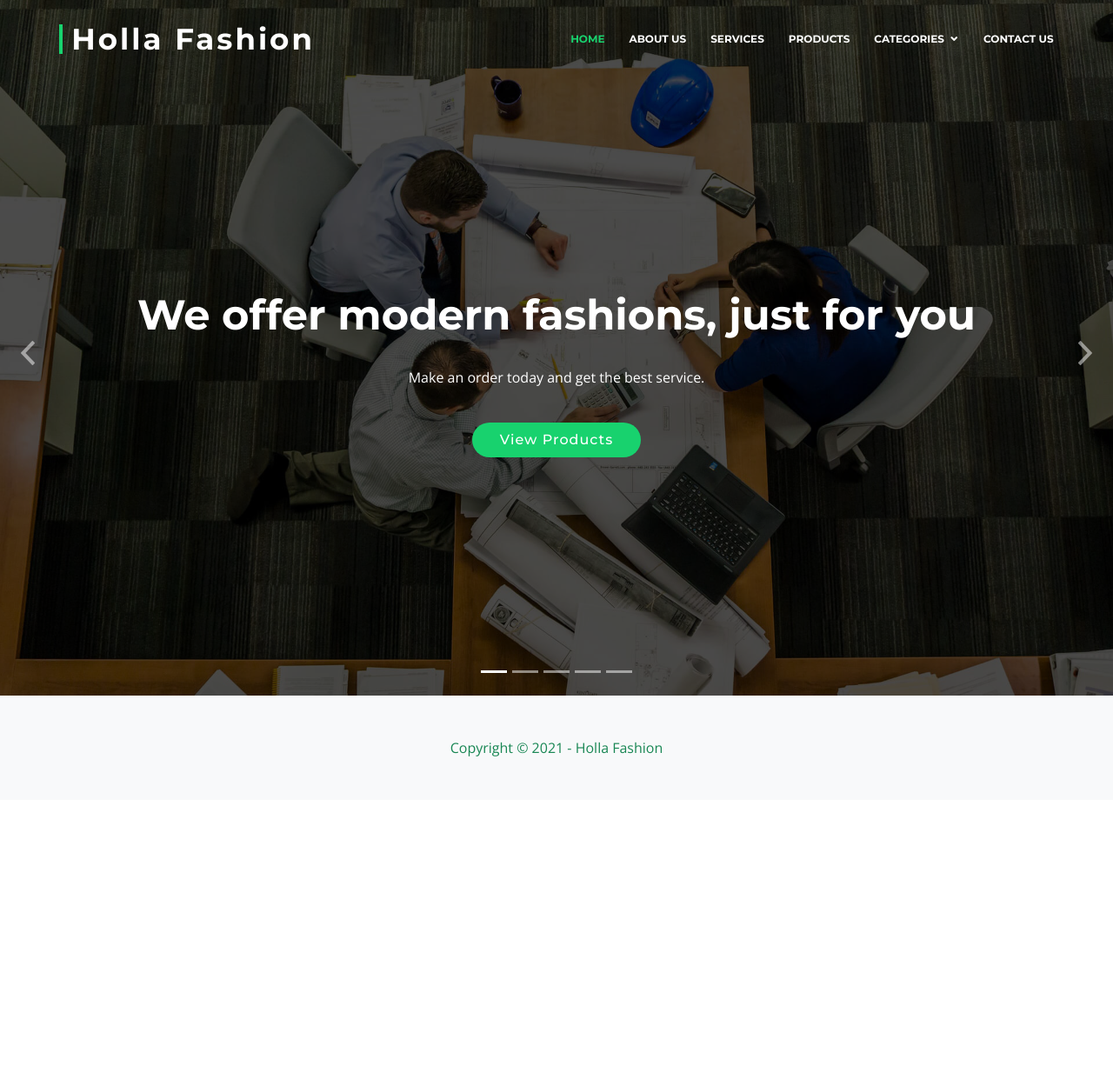
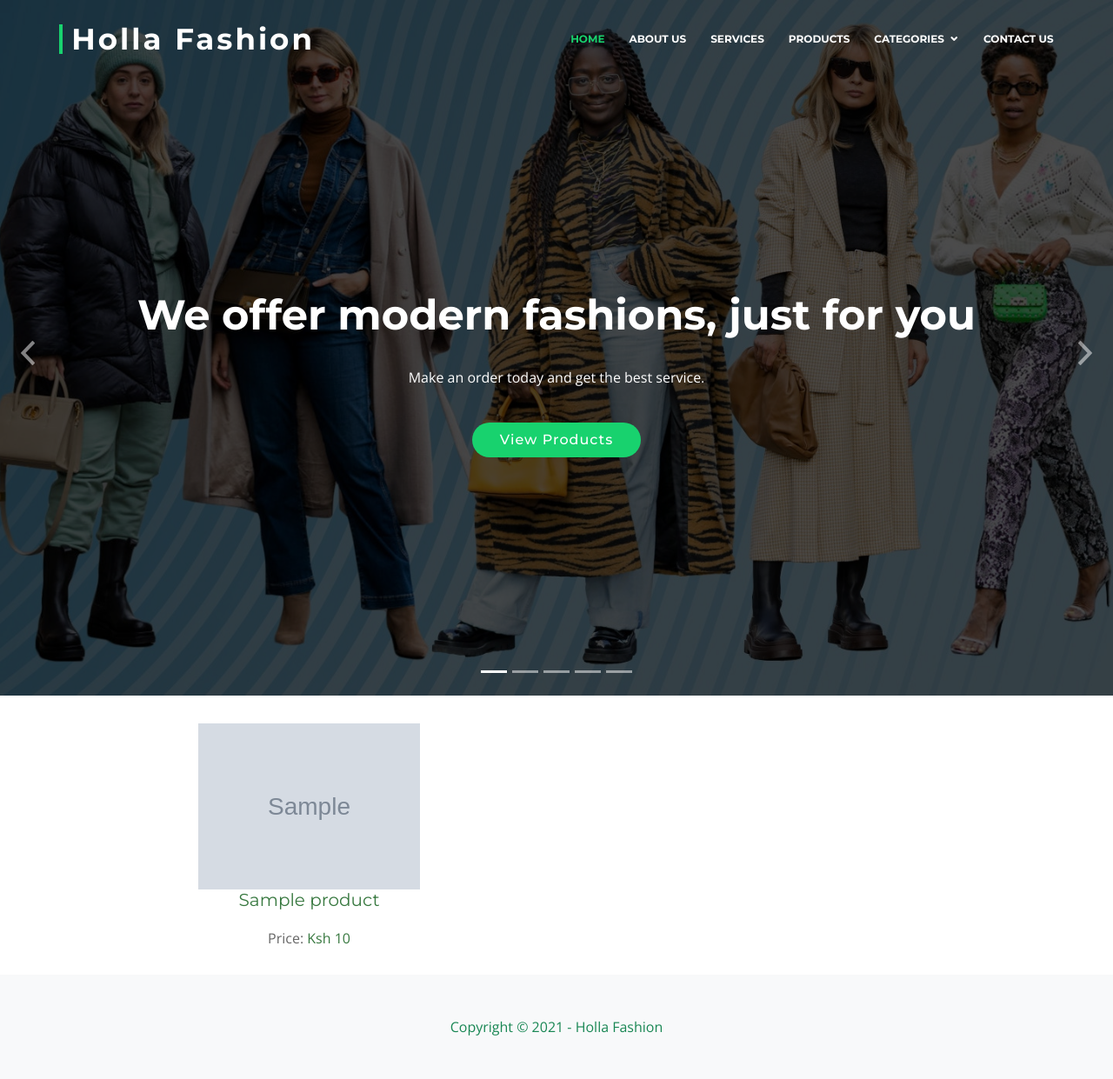
Before and after one commit to ngetichnicholas/E-Products, a Django app: page / in a window 1280 px wide. Shown: the whole page at 87% size. Before the commit the page ends 870 px from the top, so only its background shows below. Run offline with Django 3.2, Linux system fonts and the light colour scheme; tables that the repository leaves empty hold one stand-in row (values such as "Sample post"); grey boxes marked "Sample" are stand-in pictures; some libraries are stand-ins or nearby versions; some web fonts are replaced.

Commit message:
Update products and banner

```diff
--- a/products/admin.py
+++ b/products/admin.py
@@ -4,3 +4,4 @@ from .models import *
 # Register your models here.
 admin.site.register(Product)
 admin.site.register(User)
+admin.site.register(Category)
--- a/products/models.py
+++ b/products/models.py
@@ -26,6 +26,9 @@ class User(AbstractUser):
 class Category(models.Model):
   name = models.CharField(max_length=40)
 
+  def __str__(self):
+      return self.name
+
 class Product(models.Model):
   name = models.CharField(max_length=144)
   category = models.ForeignKey(Category,on_delete=CASCADE)
@@ -33,6 +36,8 @@ class Product(models.Model):
   price = models.IntegerField()
   quantity = models.IntegerField()
   image = models.ImageField(upload_to = 'products')
+  uploaded_at = models.DateTimeField(auto_now_add=True)
+  updated_at = models.DateTimeField(auto_now=True)
 
   def __str__(self):
       return self.name
--- a/products/static/css/styles.css
+++ b/products/static/css/styles.css
@@ -2,14 +2,24 @@
     background-image: url(../assets/img/intro-carousel/1.jpg)
 }
 .banner2 {
+    background-image: url(../assets/img/intro-carousel/4.jpg)
+}
+.banner3 {
+    background-image: url(../assets/img/intro-carousel/5.jpg)
+}
+.banner4 {
+    background-image: url(../assets/img/intro-carousel/6.jpeg)
+}
+.banner5 {
     background-image: url(../assets/img/intro-carousel/2.jpg)
 }
-.banner3 {
-    background-image: url(../assets/img/intro-carousel/3.jpg)
+.product img {
+    width: 100%;
+    margin-top: 2rem;
 }
-.banner4 {
-    background-image: url(../assets/img/intro-carousel/4.jpg)
+.product {
+    text-align: center;
 }
-.banner5 {
-    background-image: url(../assets/img/intro-carousel/5.jpg)
+.product-name,.price {
+    color: #37783F;
 }
--- a/products/templates/index.html
+++ b/products/templates/index.html
@@ -15,7 +15,8 @@
             <div class="container">
               <h2 class="animate__animated animate__fadeInDown">We offer modern fashions, just for you</h2>
               <p class="animate__animated animate__fadeInUp">Make an order today and get the best service.</p>
-                <a href="#featured-services" class="btn-get-started scrollto animate__animated animate__fadeInUp">View Products</a>
+              <a href="#featured-services" class="btn-get-started scrollto animate__animated animate__fadeInUp">View
+                Products</a>
             </div>
           </div>
         </div>
@@ -24,8 +25,10 @@
           <div class="carousel-container">
             <div class="container">
               <h2 class="animate__animated animate__fadeInDown">Shirts Category</h2>
-                <p class="animate__animated animate__fadeInUp">We have shirts for women,men and children. The prices are customer friendly. Make an order now</p>
-                <a href="#featured-services" class="btn-get-started scrollto animate__animated animate__fadeInUp">View Products</a>
+              <p class="animate__animated animate__fadeInUp">We have shirts for women,men and children. The prices are
+                customer friendly. Make an order now</p>
+              <a href="#featured-services" class="btn-get-started scrollto animate__animated animate__fadeInUp">View
+                Products</a>
             </div>
           </div>
         </div>
@@ -34,8 +37,10 @@
           <div class="carousel-container">
             <div class="container">
               <h2 class="animate__animated animate__fadeInDown">General Category</h2>
-                <p class="animate__animated animate__fadeInUp">Here we offer trousers for both women and men, blouses,skirts, sweaters and many other demanding products. Check our products and make an order now</p>
-                <a href="#featured-services" class="btn-get-started scrollto animate__animated animate__fadeInUp">View Products</a>
+              <p class="animate__animated animate__fadeInUp">Here we offer trousers for both women and men,
+                blouses,skirts, sweaters and many other demanding products. Check our products and make an order now</p>
+              <a href="#featured-services" class="btn-get-started scrollto animate__animated animate__fadeInUp">View
+                Products</a>
             </div>
           </div>
         </div>
@@ -44,8 +49,10 @@
           <div class="carousel-container">
             <div class="container">
               <h2 class="animate__animated animate__fadeInDown">Suit Category</h2>
-                <p class="animate__animated animate__fadeInUp">We have suits combinations for both women and men. Check on our suit shop and make an order now.</p>
-                <a href="#featured-services" class="btn-get-started scrollto animate__animated animate__fadeInUp">View Products</a>
+              <p class="animate__animated animate__fadeInUp">We have suits combinations for both women and men. Check on
+                our suit shop and make an order now.</p>
+              <a href="#featured-services" class="btn-get-started scrollto animate__animated animate__fadeInUp">View
+                Products</a>
             </div>
           </div>
         </div>
@@ -54,8 +61,10 @@
           <div class="carousel-container">
             <div class="container">
               <h2 class="animate__animated animate__fadeInDown">Shoes Category</h2>
-                <p class="animate__animated animate__fadeInUp">We have different shoe designs for men, women and children. Check on our shoe shop and make an order today.</p>
-                <a href="#featured-services" class="btn-get-started scrollto animate__animated animate__fadeInUp">View Products</a>
+              <p class="animate__animated animate__fadeInUp">We have different shoe designs for men, women and children.
+                Check on our shoe shop and make an order today.</p>
+              <a href="#featured-services" class="btn-get-started scrollto animate__animated animate__fadeInUp">View
+                Products</a>
             </div>
           </div>
         </div>
@@ -74,5 +83,24 @@
 
     </div>
   </div>
-  </section><!-- End Intro Section -->
+</section>
+<!-- End Intro Section -->
+<div class="container-fluid">
+  <div class="row">
+    <div class="col-md-2"></div>
+    <div class="col-md-8">
+      <div class="row">
+        {% for product in products %}
+        <div class="col-md-4 product">
+          <img src="{{product.image.url}}" alt="">
+          <h5 class="product-name">{{product.name}}</h5>
+          <p>Price: <span class="price">Ksh {{product.price}}</span></p>
+        </div>
+        {% endfor %}
+
+      </div>
+    </div>
+    <div class="col-md-2"></div>
+  </div>
+</div>
 {% endblock %}
--- a/products/templates/navbar.html
+++ b/products/templates/navbar.html
@@ -5,13 +5,13 @@
 
       <div class="row justify-content-center">
         <div class="col-xl-11 d-flex align-items-center">
-          <h1 class="logo mr-auto"><a href="{url 'index' %}">Holla Fashion</a></h1>
+          <h1 class="logo mr-auto"><a href="{% url 'index' %}">Holla Fashion</a></h1>
           <!-- image logo -->
           <!-- <a href="" class="logo mr-auto"><img src="{% static 'assets/img/parrot_icon' %}" alt="" class="img-fluid"></a> -->
 
           <nav class="nav-menu d-none d-lg-block">
             <ul>
-              <li class="active"><a href="{url 'index' %}">Home</a></li>
+              <li class="active"><a href="{% url 'index' %}">Home</a></li>
               <li><a href="">About Us</a></li>
               <li><a href="">Services</a></li>
               <li><a href="">Products</a></li>
@@ -23,7 +23,7 @@
                   <li><a href="">General Category</a></li>
                 </ul>
               </li>
-              <li><a href="#contact">Contact Us</a></li>
+              <li><a href="">Contact Us</a></li>
 
             </ul>
           </nav><!-- .nav-menu -->
```
Also changed, not shown: products/migrations/0001_initial.py, products/static/assets/img/intro-carousel/1.jpg, products/static/assets/img/intro-carousel/2.jpg, products/static/assets/img/intro-carousel/3.jpeg (added), products/static/assets/img/intro-carousel/3.jpg (deleted), products/static/assets/img/intro-carousel/4.jpg, products/static/assets/img/intro-carousel/5.jpg, products/static/assets/img/intro-carousel/6.jpeg (added). Lines whose indentation alone changed are shown as unchanged.
